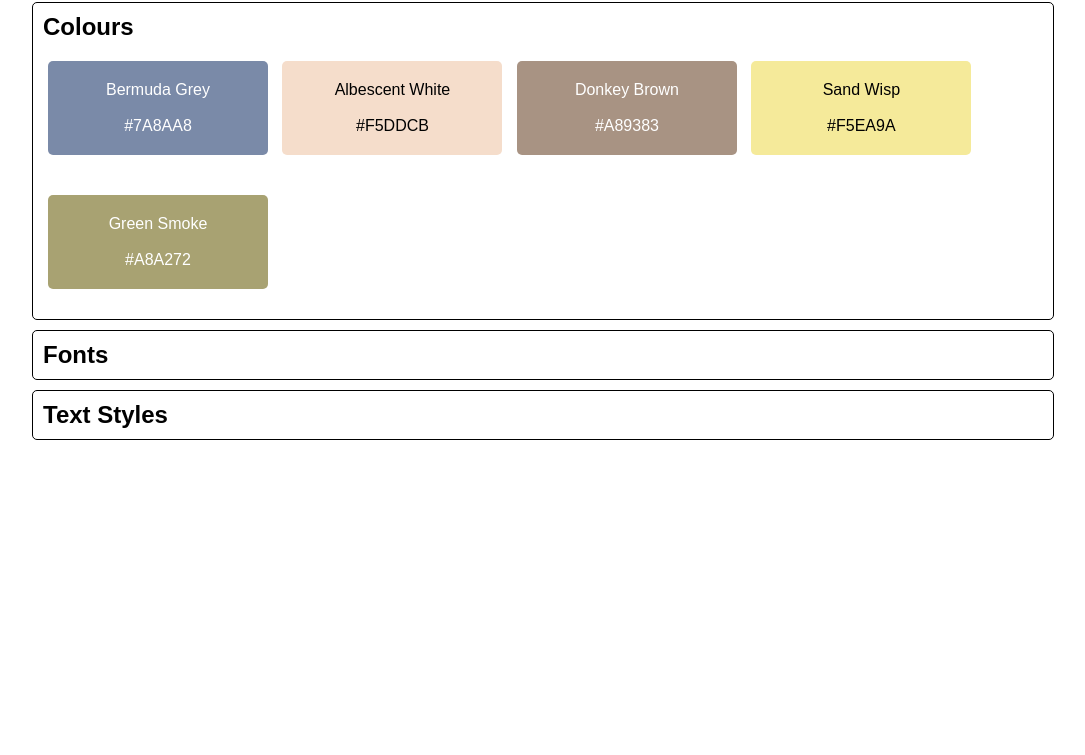
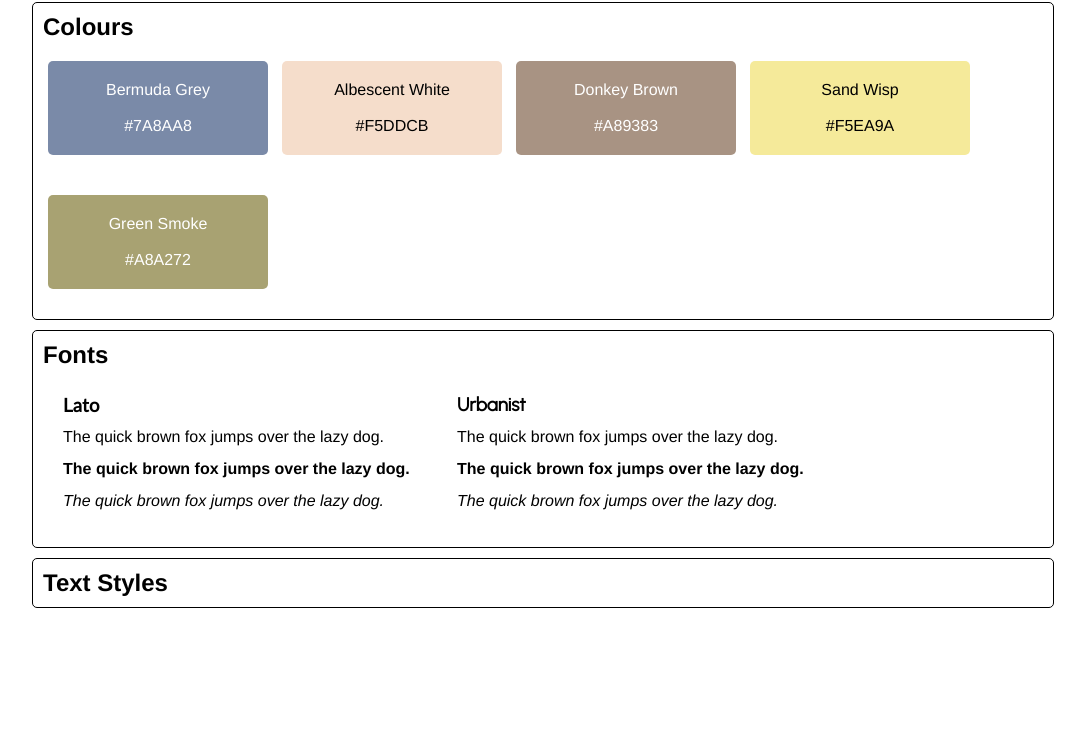
Before and after one commit to SamuraiRabbit/WebsiteDesignGuide, a plain HTML site: page index.html in a window 1280 px wide. Shown: the part 45-800 px from the top of the page, without its empty margins (108-1193 px from the left). Drawn offline with Linux system fonts and the light colour scheme.

Commit message:
Font section.

```diff
--- a/index.html
+++ b/index.html
@@ -10,7 +10,7 @@
 <body>
     <!---Header-->
     <header>
-        <h1 id="title">Website Design Guide</h1>
+        <h1 id="title">Website Style Guide</h1>
     </header>
     <main>
     </main>
@@ -43,7 +43,17 @@
     <!--Fonts-->
     <section class="design-section">
         <h2 class="section-heading">Fonts</h2>
-        <article class="font">
+        <article class="font" id="lato">
+            <h3 class="font-name">Lato</h3>
+            <p>The quick brown fox jumps over the lazy dog.</p>
+            <p><strong>The quick brown fox jumps over the lazy dog.</strong></p>
+            <p><em>The quick brown fox jumps over the lazy dog.</em></p>
+        </article>
+        <article class="font" id="urbanist">
+            <h3 class="font-name">Urbanist</h3>
+            <p>The quick brown fox jumps over the lazy dog.</p>
+            <p><strong>The quick brown fox jumps over the lazy dog.</strong></p>
+            <p><em>The quick brown fox jumps over the lazy dog.</em></p>
         </article>
     </section>
 
@@ -53,5 +63,6 @@
         <article class="text-style">
         </article>
     </section>
+
 </body>
 </html>
--- a/style.css
+++ b/style.css
@@ -1,12 +1,18 @@
+@import url('https://fonts.googleapis.com/css2?family=Lato&family=Urbanist&display=swap');
+
 /* Universal Styles */
 
 * {
     /*border: 1px solid red !important;*/
-    font-family: Arial, Helvetica, sans-serif;
+    /*font-family: Helvetica, sans-serif;*/
     position: relative;
     width: 100%;
     max-width: 1000px;
     margin: auto;
+}
+
+h1, h2, p {
+    font-family: Helvetica, sans-serif;
 }
 
 .design-section {
@@ -36,33 +42,45 @@
     border-radius: 5px;
 }
 
-.colour, #bermuda-grey {
+#bermuda-grey {
     background-color: #7A8AA8;
     color: #FFFFFF;
 }
 
-.colour, #albescent-white {
+#albescent-white {
     background-color: #F5DDCB;
     color: #000000;
 }
 
-.colour, #donkey-brown {
+#donkey-brown {
     background-color: #A89383;
     color: #FFFFFF;
 }
 
-.colour, #sand-wisp {
+#sand-wisp {
     background-color: #F5EA9A;
     color: #000000;
 }
-.colour, #green-smoke {
+#green-smoke {
     background-color: #A8A272;
     color: #FFFFFF;
 }
 
 
 .font {
+    line-height: 200%;
+    display: inline-block;
+    max-width: 350px;
+    margin: auto;
+    padding: 20px;
+}
 
+#lato {
+    font-family: 'Lato', sans-serif;
+}
+
+#urbanist {
+    font-family: 'Urbanist', sans-serif;
 }
 
 .text-style {
```
